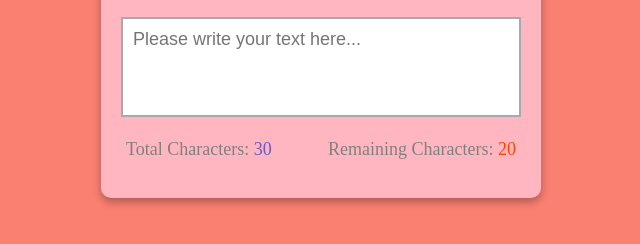
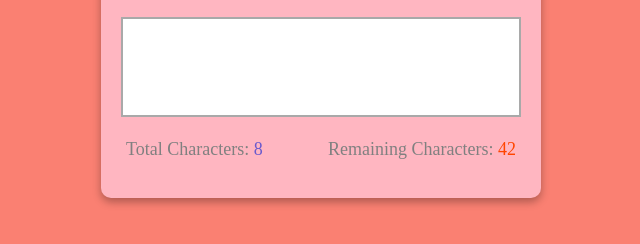
Before and after one commit to queenbossmarilynn/real-time-character-counter, a plain HTML site: page index.html in a window 1280 px wide. Shown: the part 336-580 px from the top of the page, without its empty margins (319-959 px from the left). Drawn offline with Linux system fonts and the light colour scheme.

Commit message:
Linked javascript to html. Completed JavaScript code. Need to fix the starting counter to be at total characters 0 instead of 8.

```diff
--- a/index.html
+++ b/index.html
@@ -10,15 +10,27 @@
 <body>
     <div class="container">
         <h2>Real-Time Character Counter</h2>
-        <textarea id="textarea" class="textarea" placeholder="Please write your text here..." maxlength="50"></textarea>
+        <textarea
+            id="textarea"
+            class="textarea"
+            placeholder="Please write your text here..."
+            maxLength="50">
+        </textarea>
         <div class="counter-container">
             <p>Total Characters:
-                <span class="total-counter" id="total-counter">30</span>
+                <span
+                    class="total-counter"
+                    id="total-counter">
+                </span>
             </p>
             <p>Remaining Characters:
-                <span class="remaining-counter" id="remaining-counter">20</span>
+                <span
+                    class="remaining-counter"
+                    id="remaining-counter">
+                </span>
             </p>
         </div>
     </div>
+    <script src="script.js"></script>
 </body>
 </html>
--- a/script.js
+++ b/script.js
@@ -0,0 +1,17 @@
+const textareaEl = document.getElementById("textarea")
+const totalCounterEl = document.getElementById("total-counter")
+const remainingCounterEl = document.getElementById("remaining-counter")
+
+textareaEl.addEventListener("keyup", () => {
+    updateCounter()
+});
+
+updateCounter()
+
+function updateCounter() {
+    totalCounterEl.innerText =
+        textareaEl.value.length;
+    remainingCounterEl.innerText =
+        textareaEl.getAttribute("maxLength") -
+        textareaEl.value.length;
+}
```
